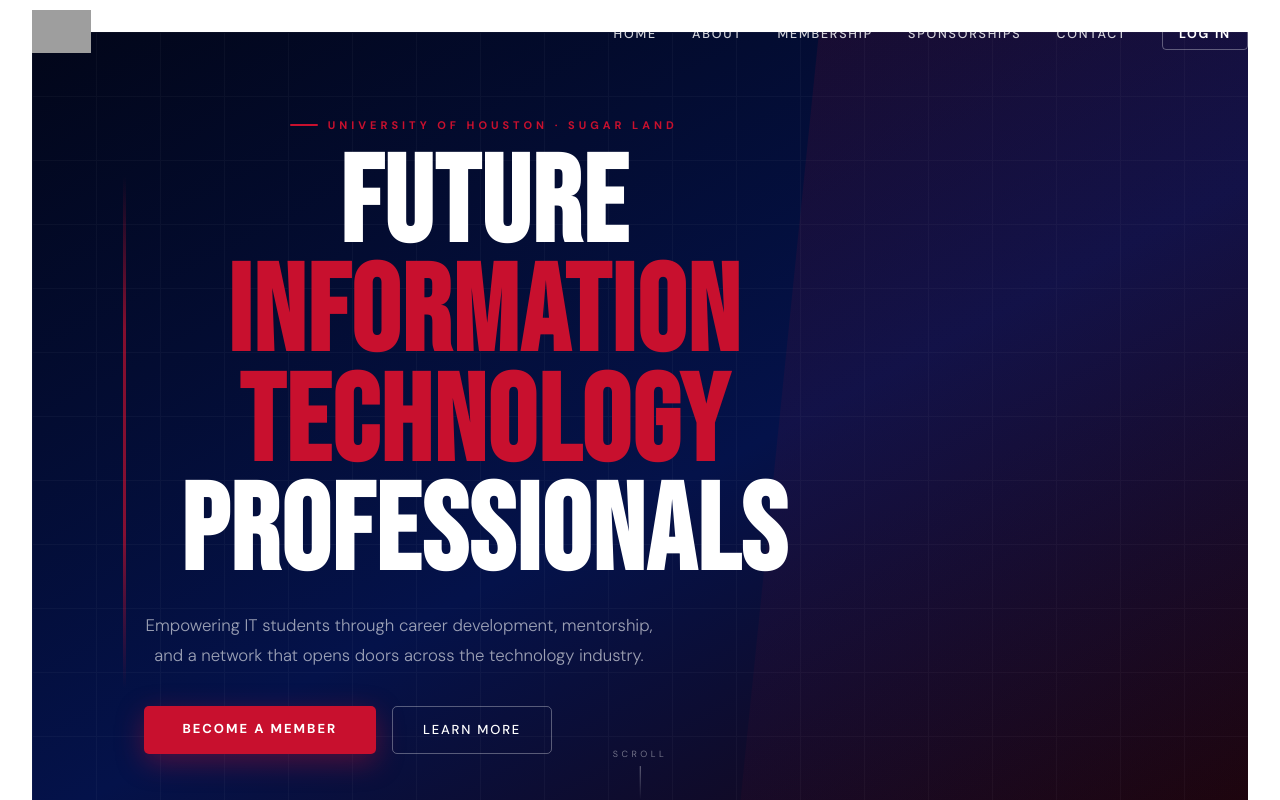
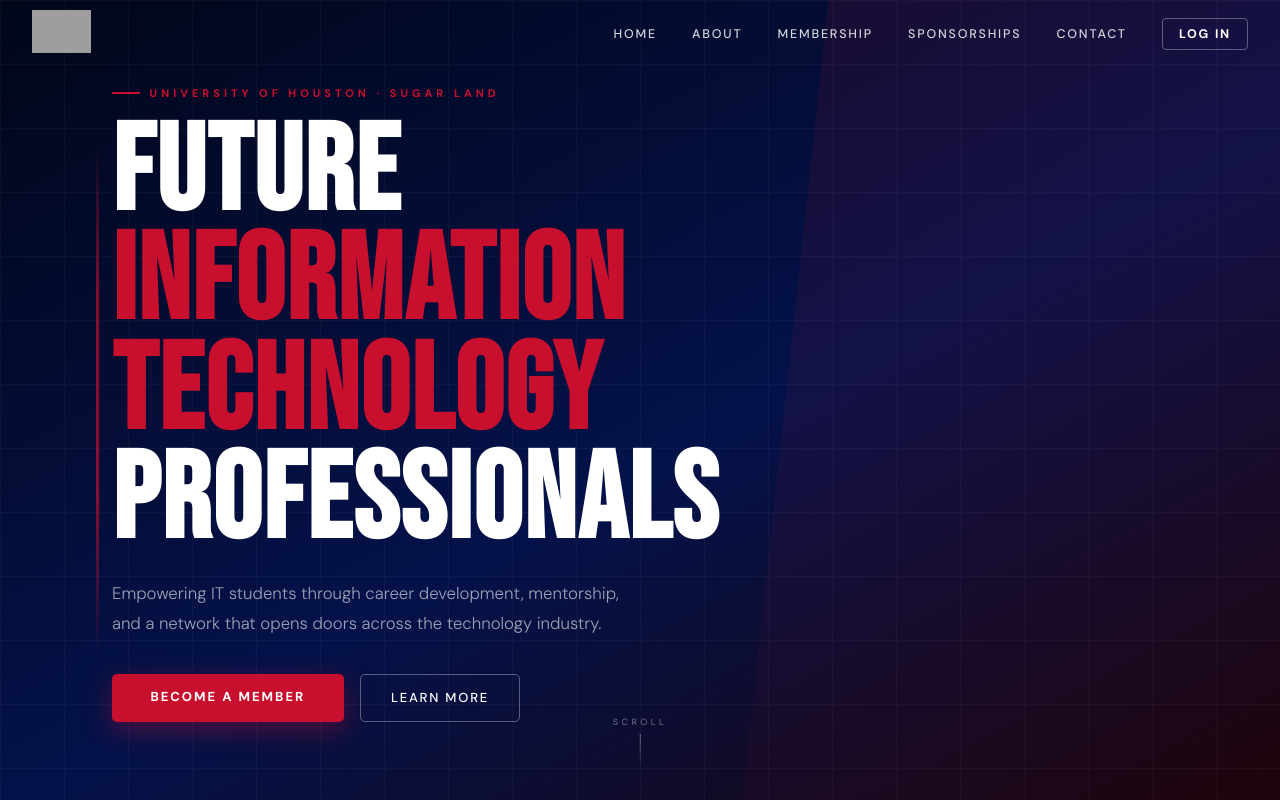
Before and after one commit to usuiWind/captstone-group15, a React app in the folder frontend/: page / in a window 1280 px wide. Shown: the top 800 px of the page. Built offline with nearby package versions, Linux system fonts and the light colour scheme; grey boxes are pictures that could not be loaded; the HTML template or start-up script is replaced by a standard one.

Commit message:
Update App.jsx

```diff
--- a/frontend/src/App.jsx
+++ b/frontend/src/App.jsx
@@ -1,17 +1,14 @@
-import { useState } from 'react'
-import reactLogo from './assets/react.svg'
-import viteLogo from '/vite.svg'
-import './App.css'
-
 import { BrowserRouter, Routes, Route } from 'react-router-dom'
 import HomePage from './pages/HomePage'
 
 export default function App() {
   return (
-    <BrowserRouter>
-      <Routes>
-        <Route path="/" element={<HomePage />} />
-      </Routes>
-    </BrowserRouter>
+    <div style={{ width: "100%", overflowX: "hidden" }}>
+      <BrowserRouter>
+        <Routes>
+          <Route path="/" element={<HomePage />} />
+        </Routes>
+      </BrowserRouter>
+    </div>
   )
 }
```
